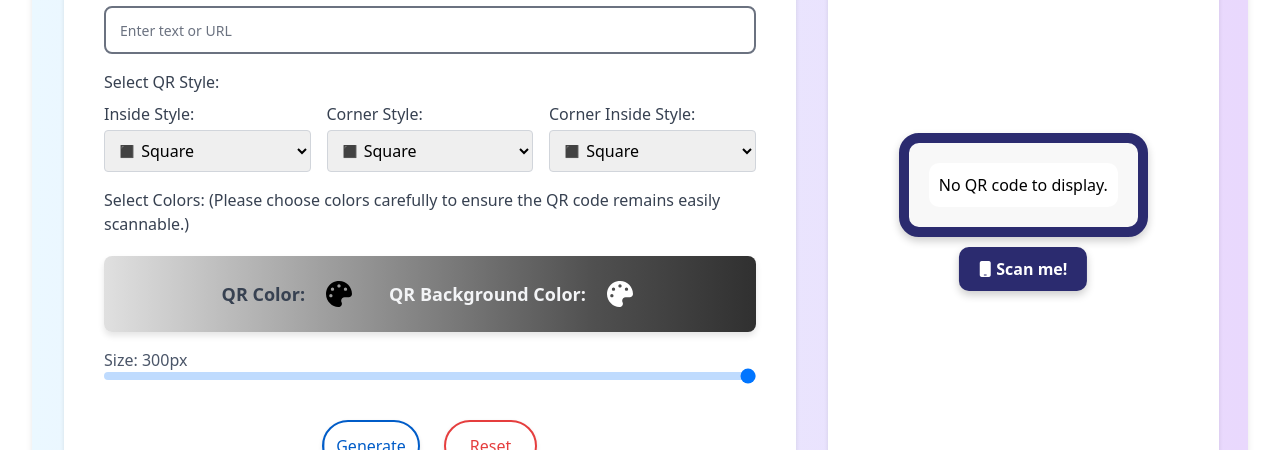
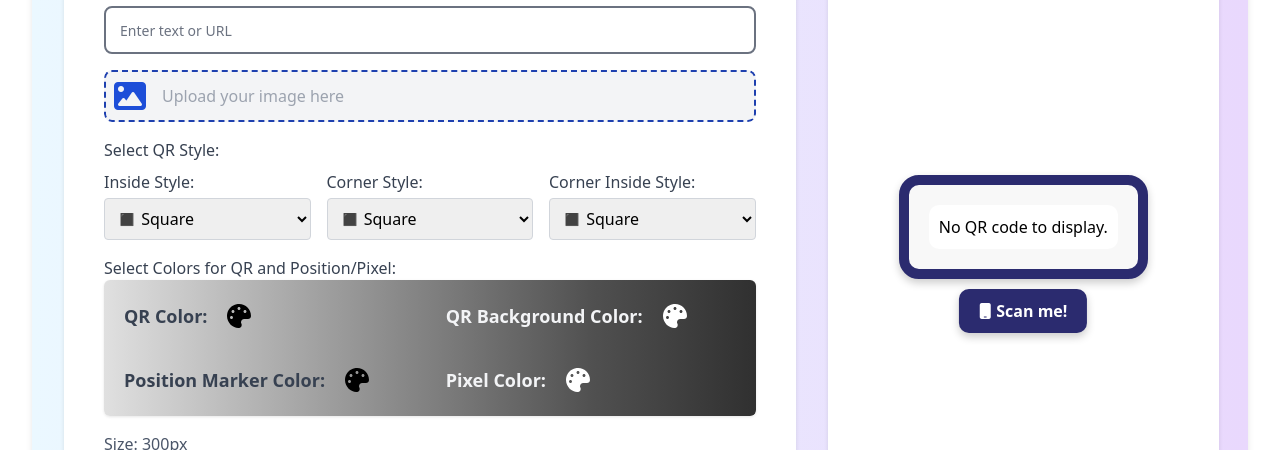
Before and after one commit to ishit08/QR-CODE-GEN, a Next.js app: page /qrcode in a window 1280 px wide. Shown: the part 350-800 px from the top of the page. Built offline with nearby package versions, Linux system fonts and the light colour scheme; no server answers; sample sign-in values are in the browser's storage.

Commit message:
Upload Image box fixed

```diff
--- a/app/components/qrcode/basic/basic.js
+++ b/app/components/qrcode/basic/basic.js
@@ -2,21 +2,17 @@ import React from 'react';
 import { Input } from '../../../components/ui/input'; // Adjust path as necessary
 import QRStyleSelector from '../../ui/QRStyleSelector'; // Adjust path as necessary
 import ColorPicker from '../../ui/ColorPicker'; // Adjust path as necessary
+import ImageUpload from '../../ui/ImageUpload'; // Adjust path as necessary
 import Slider from '../../ui/Slider';
 
-const Basic = ({ text, qrStyle, colors, size, setQrStyle, setColors, setSize, setText }) => {
+const Basic = ({ text, qrStyle, colors, size, setQrStyle, setColors, setSize, setText,setImageFile }) => {
   return (
 
     <div className="p-4 space-y-4">
-      <Input
-        type="text"
-        placeholder="Enter text or URL"
-        value={text}
-        onChange={(e) => setText(e.target.value)}
-        required
+      <Input type="text" placeholder="Enter text or URL" value={text} onChange={(e) => setText(e.target.value)} required
         className="input-field"
       />
-
+      <ImageUpload setImageFile={setImageFile} />
 
       <QRStyleSelector value={qrStyle} onChange={setQrStyle} />
       <ColorPicker colors={colors} onChange={setColors} />
--- a/app/components/qrcode/basic/main.js
+++ b/app/components/qrcode/basic/main.js
@@ -18,6 +18,7 @@ const Main = () => {
   const [hasQRCodes, setHasQRCodes] = useState(false);
   const [inputError, setInputError] = useState(false);
   const [errorMessage, setErrorMessage] = useState("");
+  const [imageFile, setImageFile] = useState(null);
 // Separate State for Basic QR Style
   const [basicQrStyle, setBasicQrStyle] = useState({
     dotsType: "square",
@@ -30,6 +31,10 @@ const Main = () => {
     light: "#ffffff",
   });
 
+  const [pmColors, setPMColors] = useState({
+  position: '#000000', // Default color for position marker
+  pixel: '#ffffff',    // Default color for pixel
+});
   // Separate State for BasicNative QR Style
   const [bnQrStyle, setBnQrStyle] =  useState("none");
 
@@ -117,7 +122,7 @@ const Main = () => {
     setInputError(false);
     setErrorMessage("");
     setHasQRCodes(false);
-
+    setImageFile(null);
     // Reset Basic QR Style
     setBasicQrStyle({
       dotsType: "square",
@@ -133,8 +138,6 @@ const Main = () => {
     setBnQrStyle({
       bnQrStyle: "none"
     });
-
-
   };
 
   // Handlers for printing and downloading QR code
@@ -253,6 +256,7 @@ const Main = () => {
               setColors={setBasicColors}
               // QR Code Setter
               setQrCode={setQrCode}
+              setImageFile={setImageFile}
           />
         )}
 
--- a/app/components/ui/ColorPicker.js
+++ b/app/components/ui/ColorPicker.js
@@ -1,50 +1,62 @@
-// components/ColorPicker.js
 import { useRef, useState } from 'react';
 import { FaPalette } from 'react-icons/fa';
+import '../../styles/ColorPicker.css'
 
-const ColorPicker = ({ colors = { dark: '#000000', light: '#ffffff' }, onChange }) => {
+const ColorPicker = ({ colors, pmColors = { position: '#000000', pixel: '#ffffff' }, onChange }) => {
   const [iconHoverColorDark, setIconHoverColorDark] = useState(null);
   const [iconHoverColorLight, setIconHoverColorLight] = useState(null);
+  const [iconHoverColorPosition, setIconHoverColorPosition] = useState(null);
+  const [iconHoverColorPixel, setIconHoverColorPixel] = useState(null);
+
+  // Refs for color inputs
   const darkColorInputRef = useRef(null);
   const lightColorInputRef = useRef(null);
+  const positionColorInputRef = useRef(null);
+  const pixelColorInputRef = useRef(null);
 
-  // Function to trigger the QR color input click
+  // Function to trigger QR code color input click
   const handleDarkColorIconClick = () => {
     darkColorInputRef.current.click();
   };
 
-  // Function to trigger the background color input click
+  // Function to trigger QR background color input click
   const handleLightColorIconClick = () => {
     lightColorInputRef.current.click();
   };
 
+  // Function to trigger position color input click
+  const handlePositionColorIconClick = () => {
+    positionColorInputRef.current.click();
+  };
+
+  // Function to trigger pixel color input click
+  const handlePixelColorIconClick = () => {
+    pixelColorInputRef.current.click();
+  };
+
+  // Handle color changes for QR code and position/pixel
   const handleColorChange = (key, value) => {
     onChange({
       ...colors,
+      ...pmColors,
       [key]: value,
     });
   };
 
   return (
-    <div className="mb-4">
-      <label className="block text-gray-700">
-        Select Colors: (Please choose colors carefully to ensure the QR code remains easily scannable.)
-      </label>
-      <div
-  className="flex mt-5 p-5 space-x-8 items-center rounded-lg shadow-md"
-  style={{
-    background: 'linear-gradient(to right, #e0e0e0, #b0b0b0, #808080, #505050, #303030)'
-  }}
->
+    <div className="color-picker-container">
+      <label className="block text-gray-700">Select Colors for QR and Position/Pixel:</label>
+
+      {/* Combined Gradient Container */}
+      <div className="color-picker-grid">
         {/* QR Color Picker */}
-        <div className="flex items-center space-x-4 mt-0">
+        <div className="color-picker-item">
           <label className="text-lg font-semibold text-gray-700">QR Color:</label>
           <FaPalette
             onClick={handleDarkColorIconClick}
-            className="text-4xl cursor-pointer transition-colors duration-300 ease-in-out"
+            className="color-icon"
             style={{
               color: iconHoverColorDark || colors.dark,
-              padding: '5px',
             }}
             onMouseEnter={() => setIconHoverColorDark('#4A90E2')}
             onMouseLeave={() => setIconHoverColorDark(null)}
@@ -54,20 +66,18 @@ const ColorPicker = ({ colors = { dark: '#000000', light: '#ffffff' }, onChange
             ref={darkColorInputRef}
             value={colors.dark}
             onChange={(e) => handleColorChange('dark', e.target.value)}
-            className="absolute top-0 left-0 opacity-0 w-0 h-0"
-            style={{ position: 'absolute' }}
+            className="color-input"
           />
         </div>
 
         {/* QR Background Color Picker */}
-        <div className="flex items-center space-x-4">
+        <div className="color-picker-item">
           <label className="text-lg font-semibold text-gray-100">QR Background Color:</label>
           <FaPalette
             onClick={handleLightColorIconClick}
-            className="text-4xl cursor-pointer transition-colors duration-300 ease-in-out"
+            className="color-icon"
             style={{
               color: iconHoverColorLight || colors.light,
-              padding: '5px',
             }}
             onMouseEnter={() => setIconHoverColorLight('#4A90E2')}
             onMouseLeave={() => setIconHoverColorLight(null)}
@@ -77,8 +87,49 @@ const ColorPicker = ({ colors = { dark: '#000000', light: '#ffffff' }, onChange
             ref={lightColorInputRef}
             value={colors.light}
             onChange={(e) => handleColorChange('light', e.target.value)}
-            className="absolute top-0 left-0 opacity-0 w-0 h-0"
-            style={{ position: 'absolute' }}
+            className="color-input"
+          />
+        </div>
+
+        {/* Position Marker Color Picker */}
+        <div className="color-picker-item">
+          <label className="text-lg font-semibold text-gray-700">Position Marker Color:</label>
+          <FaPalette
+            onClick={handlePositionColorIconClick}
+            className="color-icon"
+            style={{
+              color: iconHoverColorPosition || pmColors?.position,
+            }}
+            onMouseEnter={() => setIconHoverColorPosition('#4A90E2')}
+            onMouseLeave={() => setIconHoverColorPosition(null)}
+          />
+          <input
+            type="color"
+            ref={positionColorInputRef}
+            value={pmColors?.position || '#000000'}
+            onChange={(e) => handleColorChange('position', e.target.value)}
+            className="color-input"
+          />
+        </div>
+
+        {/* Pixel Color Picker */}
+        <div className="color-picker-item">
+          <label className="text-lg font-semibold text-gray-100">Pixel Color:</label>
+          <FaPalette
+            onClick={handlePixelColorIconClick}
+            className="color-icon"
+            style={{
+              color: iconHoverColorPixel || pmColors?.pixel,
+            }}
+            onMouseEnter={() => setIconHoverColorPixel('#4A90E2')}
+            onMouseLeave={() => setIconHoverColorPixel(null)}
+          />
+          <input
+            type="color"
+            ref={pixelColorInputRef}
+            value={pmColors?.pixel || '#ffffff'}
+            onChange={(e) => handleColorChange('pixel', e.target.value)}
+            className="color-input"
           />
         </div>
       </div>
--- /dev/null
+++ b/app/components/ui/ImageUpload.js
@@ -0,0 +1,44 @@
+'use client;'
+
+import { useState } from 'react';
+import '../../styles/ImageUpload.css'; // Import the CSS file
+
+const ImageUpload = ({ setImageFile }) => {
+  const [uploadedImageName, setUploadedImageName] = useState(''); // State to store the uploaded image file name
+
+  const handleImageChange = (e) => {
+    const file = e.target.files[0];
+    if (file) {
+      setUploadedImageName(file.name); // Set the uploaded image file name
+      setImageFile(file);
+    }
+  };
+
+  return (
+    <div className="image-upload-container">
+      <div className="image-upload-inner">
+        <div className="image-upload-box">
+          <div className="image-upload-content">
+            <i className="fa fa-image fa-2x text-blue-700 px-2 py-2"></i>
+            {!uploadedImageName && ( // Only show this when no image is uploaded
+              <span className="image-upload-placeholder">Upload your image here</span>
+            )}
+            {uploadedImageName && ( // Display the uploaded image file name next to the icon
+              <span className="uploaded-image-name">
+                <p className="uploaded-image-text">Uploaded Image: {uploadedImageName}</p>
+              </span>
+            )}
+            <input
+              type="file"
+              accept="image/*" // Restrict file types to images only
+              onChange={handleImageChange}
+              className="image-upload-input"
+            />
+          </div>
+        </div>
+      </div>
+    </div>
+  );
+};
+
+export default ImageUpload;
--- /dev/null
+++ b/app/styles/ColorPicker.css
@@ -0,0 +1,35 @@
+.color-picker-container {
+    margin-bottom: 1rem;
+}
+
+.color-picker-grid {
+    display: grid;
+    grid-template-columns: repeat(2, 1fr);
+    gap: 2rem;
+    padding: 1.25rem;
+    background: linear-gradient(to right, #e0e0e0, #b0b0b0, #808080, #505050, #303030);
+    border-radius: 0.375rem;
+    box-shadow: 0 1px 3px rgba(0, 0, 0, 0.1);
+}
+
+.color-picker-item {
+    display: flex;
+    align-items: center;
+    gap: 1rem;
+}
+
+.color-icon {
+    font-size: 2rem;
+    cursor: pointer;
+    transition: color 0.3s ease-in-out;
+    padding: 0.25rem;
+}
+
+.color-input {
+    position: absolute;
+    top: 0;
+    left: 0;
+    opacity: 0;
+    width: 0;
+    height: 0;
+}
--- /dev/null
+++ b/app/styles/ImageUpload.css
@@ -0,0 +1,62 @@
+/* ImageUpload.css */
+.image-upload-container {
+    margin: 0 auto;
+    border-radius: 0.5rem;
+    overflow: hidden;
+    margin-top: 1rem;
+}
+
+.image-upload-inner {
+    display: flex;
+}
+
+.image-upload-box {
+    width: 100%;
+}
+
+.image-upload-content {
+    position: relative;
+    border: 2px dashed #1e40af;
+    border-radius: 0.5rem;
+    background-color: #f3f4f6;
+    display: flex;
+    justify-content: flex-start;
+    /* Align items to the start */
+    align-items: center;
+    /* Vertically center the items */
+    height: 100%;
+    width: 100%;
+}
+
+.image-upload-placeholder {
+    color: #9ca3af;
+    font-weight: normal;
+    white-space: nowrap;
+    display: inline-block;
+    cursor: pointer;
+    margin-left: 8px;
+    /* Add margin between icon and placeholder text */
+}
+
+.uploaded-image-name {
+    position: absolute;
+    bottom: 0.75rem;
+    left: 8%;
+    transform: translateX(-8%);
+
+}
+
+.uploaded-image-text {
+    color: #4b5563;
+    font-size: 0.875rem;
+}
+
+.image-upload-input {
+    height: 100%;
+    width: 100%;
+    opacity: 0;
+    position: absolute;
+    z-index: 10;
+    /* Ensure input stays above other elements */
+    cursor: pointer;
+}
```
Also changed, not shown: app/components/Navbar.js (+8 -14 lines). Lines whose indentation alone changed are shown as unchanged.
